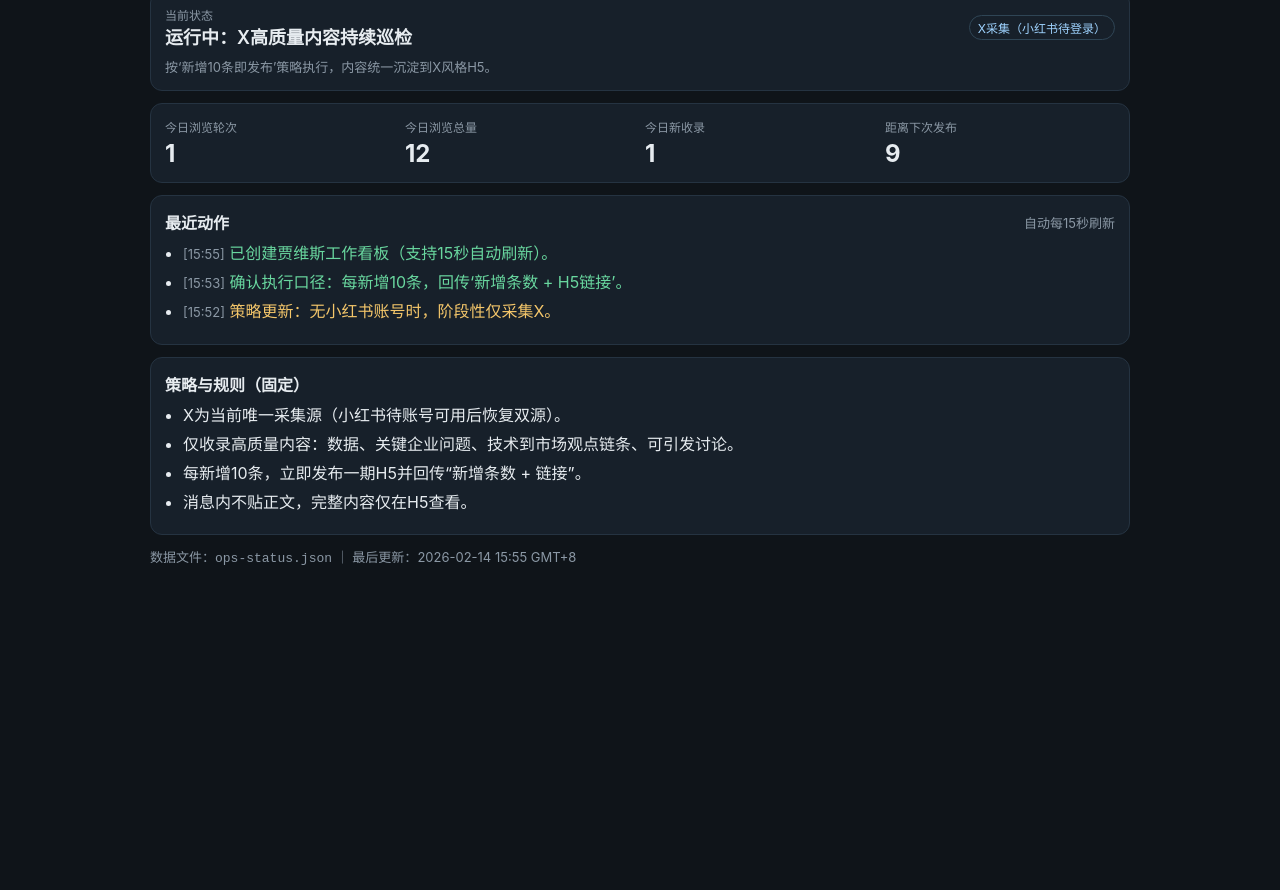
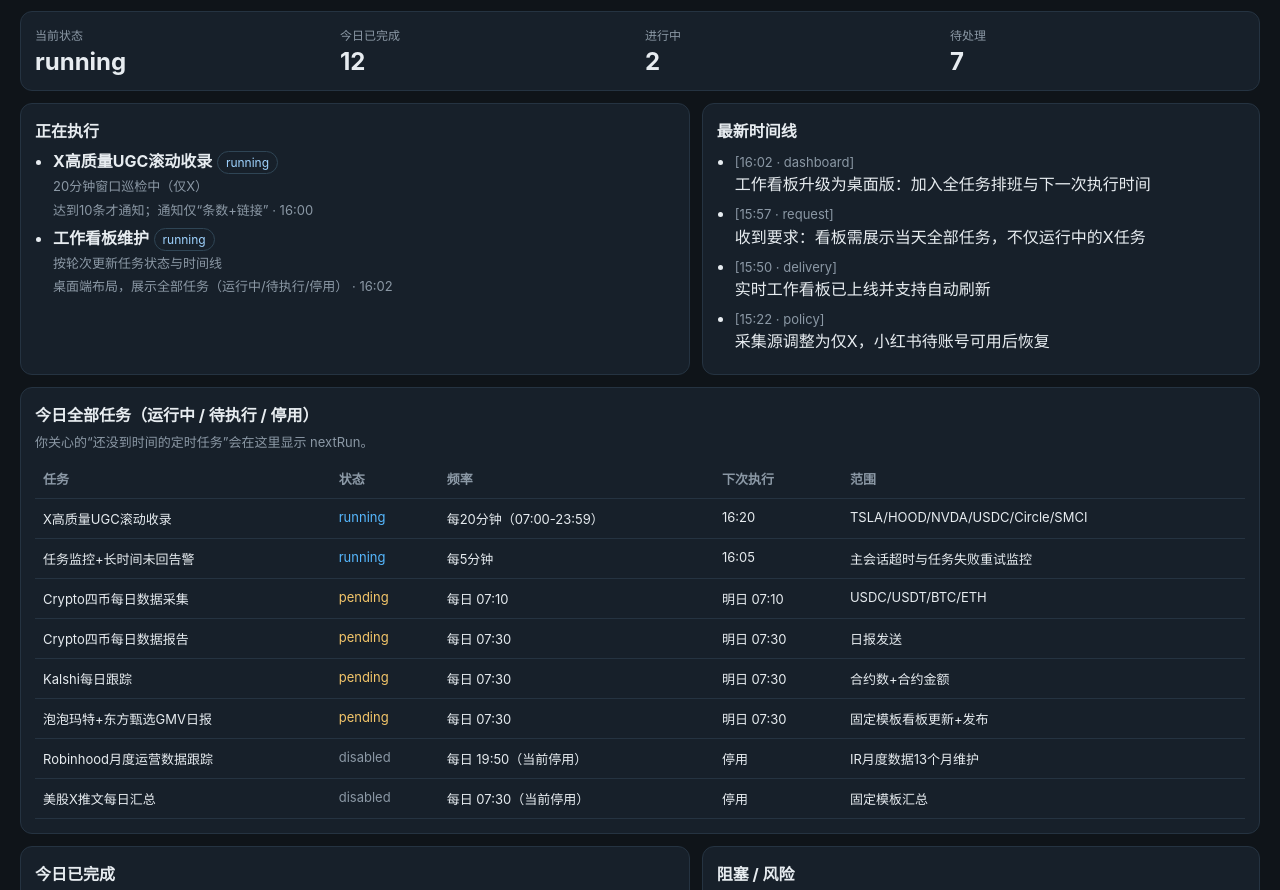
Before and after one commit to DavidXuanLuo/statichtml, a plain HTML site: page agent-work-dashboard.html in a window 1280 px wide. Shown: the part 77-967 px from the top of the page. Before the commit the page ends 800 px from the top, so only its background shows below. Drawn offline with Linux system fonts and the light colour scheme.

Commit message:
feat: expand desktop ops dashboard to show all scheduled jobs

```diff
--- a/agent-work-dashboard.html
+++ b/agent-work-dashboard.html
@@ -3,108 +3,121 @@
 <head>
   <meta charset="UTF-8" />
   <meta name="viewport" content="width=device-width, initial-scale=1" />
-  <title>贾维斯工作看板</title>
+  <title>贾维斯实时工作看板（桌面版）</title>
   <style>
-    :root { color-scheme: dark; }
-    body { margin: 0; font-family: -apple-system,BlinkMacSystemFont,"Segoe UI",Roboto,"PingFang SC","Microsoft YaHei",sans-serif; background:#0f1419; color:#e7ecf0; }
-    .wrap { max-width: 980px; margin: 0 auto; padding: 20px; }
-    .top { display:flex; justify-content:space-between; align-items:center; gap:12px; margin-bottom: 16px; }
-    h1 { font-size: 22px; margin: 0; }
+    body { margin:0; background:#0f1419; color:#e7ecf0; font-family:-apple-system,BlinkMacSystemFont,"Segoe UI",Roboto,"PingFang SC","Microsoft YaHei",sans-serif; }
+    .wrap { max-width: 1240px; margin: 0 auto; padding: 20px; }
+    .top { display:flex; justify-content:space-between; align-items:flex-end; gap:12px; margin-bottom:14px; }
+    h1 { margin:0; font-size:24px; }
     .muted { color:#8b98a5; font-size:13px; }
     .card { background:#17202a; border:1px solid #253341; border-radius:12px; padding:14px; margin-bottom:12px; }
-    .grid { display:grid; grid-template-columns: repeat(4,minmax(120px,1fr)); gap:10px; }
-    .k { font-size: 12px; color:#8b98a5; }
-    .v { font-size: 24px; font-weight: 700; margin-top:4px; }
-    ul { margin:8px 0 0; padding-left: 18px; }
-    li { margin: 6px 0; line-height:1.45; }
-    .pill { display:inline-block; padding:3px 8px; border-radius:999px; font-size:12px; border:1px solid #2f4555; color:#9fd3ff; }
-    .ok { color:#69d79f; }
-    .warn { color:#f4c66a; }
+    .grid { display:grid; grid-template-columns:repeat(4,minmax(120px,1fr)); gap:10px; }
+    .k { font-size:12px; color:#8b98a5; }
+    .v { font-size:24px; font-weight:700; margin-top:4px; }
+    .two { display:grid; grid-template-columns:1.2fr 1fr; gap:12px; }
+    .pill { display:inline-block; padding:2px 8px; border-radius:999px; font-size:12px; border:1px solid #2f4555; color:#9fd3ff; }
+    .running { color:#56b8ff; }
+    .pending { color:#f4c66a; }
+    .disabled { color:#8b98a5; }
+    ul { margin:8px 0 0; padding-left:18px; }
+    li { margin:6px 0; line-height:1.45; }
+    table { width:100%; border-collapse:collapse; font-size:13px; }
+    th, td { padding:10px 8px; border-bottom:1px solid #253341; text-align:left; vertical-align:top; }
+    th { color:#8b98a5; font-weight:600; }
+    .nowrap { white-space:nowrap; }
+    @media (max-width:1000px){ .two{grid-template-columns:1fr;} .grid{grid-template-columns:repeat(2,minmax(120px,1fr));} }
   </style>
 </head>
 <body>
 <div class="wrap">
   <div class="top">
-    <h1>贾维斯工作看板（实时）</h1>
-    <div class="muted" id="clock">加载中...</div>
+    <div>
+      <h1 id="title">贾维斯实时工作看板（桌面版）</h1>
+      <div class="muted" id="meta">加载中...</div>
+    </div>
+    <div class="muted" id="clock">--</div>
+  </div>
+
+  <div class="card grid">
+    <div><div class="k">当前状态</div><div class="v" id="status">--</div></div>
+    <div><div class="k">今日已完成</div><div class="v" id="done">0</div></div>
+    <div><div class="k">进行中</div><div class="v" id="runningCount">0</div></div>
+    <div><div class="k">待处理</div><div class="v" id="pending">0</div></div>
+  </div>
+
+  <div class="two">
+    <div class="card">
+      <strong>正在执行</strong>
+      <ul id="now"></ul>
+    </div>
+    <div class="card">
+      <strong>最新时间线</strong>
+      <ul id="timeline"></ul>
+    </div>
   </div>
 
   <div class="card">
-    <div style="display:flex;justify-content:space-between;align-items:center;gap:8px;">
-      <div>
-        <div class="k">当前状态</div>
-        <div id="statusText" style="font-size:18px;font-weight:600;">--</div>
-      </div>
-      <span class="pill" id="modeTag">--</span>
-    </div>
-    <div class="muted" id="statusNote" style="margin-top:8px;">--</div>
+    <strong>今日全部任务（运行中 / 待执行 / 停用）</strong>
+    <div class="muted" style="margin-top:6px;">你关心的“还没到时间的定时任务”会在这里显示 nextRun。</div>
+    <table style="margin-top:8px;">
+      <thead>
+        <tr>
+          <th>任务</th><th>状态</th><th>频率</th><th>下次执行</th><th>范围</th>
+        </tr>
+      </thead>
+      <tbody id="scheduledRows"></tbody>
+    </table>
   </div>
 
-  <div class="card grid">
-    <div><div class="k">今日浏览轮次</div><div class="v" id="rounds">0</div></div>
-    <div><div class="k">今日浏览总量</div><div class="v" id="scanned">0</div></div>
-    <div><div class="k">今日新收录</div><div class="v" id="collected">0</div></div>
-    <div><div class="k">距离下次发布</div><div class="v" id="toPublish">0</div></div>
+  <div class="two">
+    <div class="card">
+      <strong>今日已完成</strong>
+      <ul id="completed"></ul>
+    </div>
+    <div class="card">
+      <strong>阻塞 / 风险</strong>
+      <ul id="blocked"></ul>
+    </div>
   </div>
-
-  <div class="card">
-    <div style="display:flex;justify-content:space-between;align-items:center;">
-      <strong>最近动作</strong><span class="muted">自动每15秒刷新</span>
-    </div>
-    <ul id="recent"></ul>
-  </div>
-
-  <div class="card">
-    <strong>策略与规则（固定）</strong>
-    <ul>
-      <li>X为当前唯一采集源（小红书待账号可用后恢复双源）。</li>
-      <li>仅收录高质量内容：数据、关键企业问题、技术到市场观点链条、可引发讨论。</li>
-      <li>每新增10条，立即发布一期H5并回传“新增条数 + 链接”。</li>
-      <li>消息内不贴正文，完整内容仅在H5查看。</li>
-    </ul>
-  </div>
-
-  <div class="muted">数据文件：<code>ops-status.json</code> ｜ 最后更新：<span id="lastUpdated">--</span></div>
 </div>
 
 <script>
-  const f = n => Number(n || 0).toLocaleString('zh-CN');
+const dataUrl = './data/agent-work-status.json';
+const $ = id => document.getElementById(id);
+function esc(s=''){return String(s).replace(/[&<>"']/g,m=>({"&":"&amp;","<":"&lt;",">":"&gt;","\"":"&quot;","'":"&#39;"}[m]));}
+function renderList(el, list, map){ el.innerHTML = (list||[]).map(map).join('') || '<li class="muted">暂无</li>'; }
+function sClass(s){ return s==='running'?'running':(s==='pending'?'pending':'disabled'); }
+async function load(){
+  const r = await fetch(dataUrl + '?t=' + Date.now(), {cache:'no-store'});
+  const d = await r.json();
 
-  async function load() {
-    try {
-      const res = await fetch(`./ops-status.json?t=${Date.now()}`);
-      const d = await res.json();
+  $('title').textContent = d.meta?.title || '实时工作看板';
+  $('meta').textContent = `最后更新：${d.meta?.lastUpdated || '--'} ｜ 时区：${d.meta?.timezone || '--'} ｜ 自动刷新：${d.meta?.refreshSeconds || 8}s`;
+  $('status').textContent = d.summary?.status || '--';
+  $('done').textContent = d.summary?.todayCompleted ?? 0;
+  $('runningCount').textContent = d.summary?.todayRunning ?? 0;
+  $('pending').textContent = d.summary?.todayPending ?? 0;
 
-      document.getElementById('statusText').textContent = d.status?.text || '空闲';
-      document.getElementById('modeTag').textContent = d.status?.mode || 'X采集';
-      document.getElementById('statusNote').textContent = d.status?.note || '';
+  renderList($('now'), d.now, i => `<li><b>${esc(i.title)}</b> <span class="pill">${esc(i.status||'')}</span><br><span class="muted">${esc(i.progress||'')}</span><br><span class="muted">${esc(i.detail||'')} · ${esc(i.updatedAt||'')}</span></li>`);
+  renderList($('timeline'), d.timeline, i => `<li><span class="muted">[${esc(i.time||'--')} · ${esc(i.type||'--')}]</span><br>${esc(i.text||'')}</li>`);
+  renderList($('completed'), d.completed, i => `<li><b>${esc(i.title)}</b><br><span class="muted">${esc(i.result||'')} · ${esc(i.updatedAt||'')}</span></li>`);
+  renderList($('blocked'), d.blocked, i => `<li><b>${esc(i.title)}</b><br><span class="muted">影响：${esc(i.impact||'')}</span><br><span class="muted">下一步：${esc(i.nextAction||'')}</span></li>`);
 
-      document.getElementById('rounds').textContent = f(d.metrics?.todayRounds);
-      document.getElementById('scanned').textContent = f(d.metrics?.todayScanned);
-      document.getElementById('collected').textContent = f(d.metrics?.todayCollected);
-      document.getElementById('toPublish').textContent = f(d.metrics?.toNextPublish);
+  const rows = (d.scheduled||[]).map(i => `
+    <tr>
+      <td>${esc(i.name)}</td>
+      <td class="${sClass(i.status)} nowrap">${esc(i.enabled ? (i.status||'running') : 'disabled')}</td>
+      <td class="nowrap">${esc(i.cadence||'--')}</td>
+      <td class="nowrap">${esc(i.nextRun||'--')}</td>
+      <td>${esc(i.scope||'--')}</td>
+    </tr>`).join('');
+  $('scheduledRows').innerHTML = rows || '<tr><td colspan="5" class="muted">暂无任务</td></tr>';
+}
 
-      const recent = document.getElementById('recent');
-      recent.innerHTML = '';
-      (d.recentActions || []).slice(0, 12).forEach(a => {
-        const li = document.createElement('li');
-        const cls = a.level === 'warn' ? 'warn' : (a.level === 'ok' ? 'ok' : '');
-        li.innerHTML = `<span class="muted">[${a.time || '--:--'}]</span> <span class="${cls}">${a.text || ''}</span>`;
-        recent.appendChild(li);
-      });
-
-      document.getElementById('lastUpdated').textContent = d.lastUpdated || '--';
-      document.getElementById('clock').textContent = `本地时间：${new Date().toLocaleString('zh-CN')}`;
-    } catch (e) {
-      document.getElementById('clock').textContent = '看板数据加载失败';
-    }
-  }
-
-  load();
-  setInterval(load, 15000);
-  setInterval(() => {
-    document.getElementById('clock').textContent = `本地时间：${new Date().toLocaleString('zh-CN')}`;
-  }, 1000);
+function tickClock(){ $('clock').textContent = '本地时间：' + new Date().toLocaleString('zh-CN'); }
+load().catch(()=>{$('meta').textContent='加载失败';});
+setInterval(()=>load().catch(()=>{}), 8000);
+setInterval(tickClock, 1000); tickClock();
 </script>
 </body>
 </html>
--- a/data/agent-work-status.json
+++ b/data/agent-work-status.json
@@ -1,83 +1,144 @@
 {
   "meta": {
-    "title": "贾维斯工作看板",
+    "title": "贾维斯实时工作看板（桌面版）",
     "timezone": "Asia/Shanghai",
     "refreshSeconds": 8,
-    "lastUpdated": "2026-02-14T15:55:00+08:00"
+    "lastUpdated": "2026-02-14 16:02"
   },
   "summary": {
     "status": "running",
-    "todayCompleted": 9,
+    "todayCompleted": 12,
     "todayRunning": 2,
-    "todayPending": 3
+    "todayPending": 7
   },
   "now": [
     {
       "id": "job-x-ugc",
       "title": "X高质量UGC滚动收录",
       "status": "running",
-      "progress": "按20分钟窗口巡检中",
-      "detail": "仅采集X；满足高质量标准才入库；累计10条才通知",
-      "updatedAt": "15:40"
+      "progress": "20分钟窗口巡检中（仅X）",
+      "detail": "达到10条才通知；通知仅“条数+链接”",
+      "updatedAt": "16:00"
     },
     {
-      "id": "route-isolation",
-      "title": "会话隔离巡检",
+      "id": "ops-dashboard",
+      "title": "工作看板维护",
       "status": "running",
-      "progress": "Telegram/Feishu路由持续观察",
-      "detail": "session.dmScope=per-channel-peer 已生效",
-      "updatedAt": "15:35"
+      "progress": "按轮次更新任务状态与时间线",
+      "detail": "桌面端布局，展示全部任务（运行中/待执行/停用）",
+      "updatedAt": "16:02"
     }
   ],
   "timeline": [
     {
-      "time": "15:50",
-      "type": "new-request",
-      "text": "收到新需求：搭建可实时刷新的工作概览H5看板"
+      "time": "16:02",
+      "type": "dashboard",
+      "text": "工作看板升级为桌面版：加入全任务排班与下一次执行时间"
     },
     {
-      "time": "15:40",
-      "type": "cron",
-      "text": "X滚动收录本轮新增0条，未触发10条阈值通知"
+      "time": "15:57",
+      "type": "request",
+      "text": "收到要求：看板需展示当天全部任务，不仅运行中的X任务"
+    },
+    {
+      "time": "15:50",
+      "type": "delivery",
+      "text": "实时工作看板已上线并支持自动刷新"
     },
     {
       "time": "15:22",
       "type": "policy",
       "text": "采集源调整为仅X，小红书待账号可用后恢复"
-    },
-    {
-      "time": "15:02",
-      "type": "quality",
-      "text": "收录标准升级：数据密度/逻辑链/讨论价值优先，低信息量过滤"
-    },
-    {
-      "time": "14:43",
-      "type": "delivery",
-      "text": "触发口径固定：仅回传“收录条数 + H5链接”"
     }
   ],
   "completed": [
     {
-      "title": "GMV日报看板格式锁定",
+      "title": "X收录通知口径固定",
+      "result": "仅发送“本次收录条数 + H5链接”",
+      "updatedAt": "14:43"
+    },
+    {
+      "title": "GMV日报模板锁定",
       "result": "不分页、当月合计对齐、全表倒序",
       "updatedAt": "14:10"
     },
     {
-      "title": "X页面评论计数一致性修复",
-      "result": "展示评论数量与计数字段一致",
-      "updatedAt": "13:20"
-    },
-    {
-      "title": "X媒体本地化",
-      "result": "头像/图片改为本地资源路径",
-      "updatedAt": "12:40"
+      "title": "会话拆分策略已调整",
+      "result": "session.dmScope=per-channel-peer",
+      "updatedAt": "13:35"
     }
   ],
   "blocked": [
     {
-      "title": "小红书网页端登录墙",
-      "impact": "未登录时难以完成高质量核验",
-      "nextAction": "待提供账号后接入采集"
+      "title": "小红书未登录状态",
+      "impact": "高质量核验受限，已暂停采集",
+      "nextAction": "待账号可用后恢复并并入同一X风格页面"
+    }
+  ],
+  "scheduled": [
+    {
+      "name": "X高质量UGC滚动收录",
+      "enabled": true,
+      "cadence": "每20分钟（07:00-23:59）",
+      "nextRun": "16:20",
+      "status": "running",
+      "scope": "TSLA/HOOD/NVDA/USDC/Circle/SMCI"
+    },
+    {
+      "name": "任务监控+长时间未回告警",
+      "enabled": true,
+      "cadence": "每5分钟",
+      "nextRun": "16:05",
+      "status": "running",
+      "scope": "主会话超时与任务失败重试监控"
+    },
+    {
+      "name": "Crypto四币每日数据采集",
+      "enabled": true,
+      "cadence": "每日 07:10",
+      "nextRun": "明日 07:10",
+      "status": "pending",
+      "scope": "USDC/USDT/BTC/ETH"
+    },
+    {
+      "name": "Crypto四币每日数据报告",
+      "enabled": true,
+      "cadence": "每日 07:30",
+      "nextRun": "明日 07:30",
+      "status": "pending",
+      "scope": "日报发送"
+    },
+    {
+      "name": "Kalshi每日跟踪",
+      "enabled": true,
+      "cadence": "每日 07:30",
+      "nextRun": "明日 07:30",
+      "status": "pending",
+      "scope": "合约数+合约金额"
+    },
+    {
+      "name": "泡泡玛特+东方甄选GMV日报",
+      "enabled": true,
+      "cadence": "每日 07:30",
+      "nextRun": "明日 07:30",
+      "status": "pending",
+      "scope": "固定模板看板更新+发布"
+    },
+    {
+      "name": "Robinhood月度运营数据跟踪",
+      "enabled": false,
+      "cadence": "每日 19:50（当前停用）",
+      "nextRun": "停用",
+      "status": "disabled",
+      "scope": "IR月度数据13个月维护"
+    },
+    {
+      "name": "美股X推文每日汇总",
+      "enabled": false,
+      "cadence": "每日 07:30（当前停用）",
+      "nextRun": "停用",
+      "status": "disabled",
+      "scope": "固定模板汇总"
     }
   ]
 }
```
